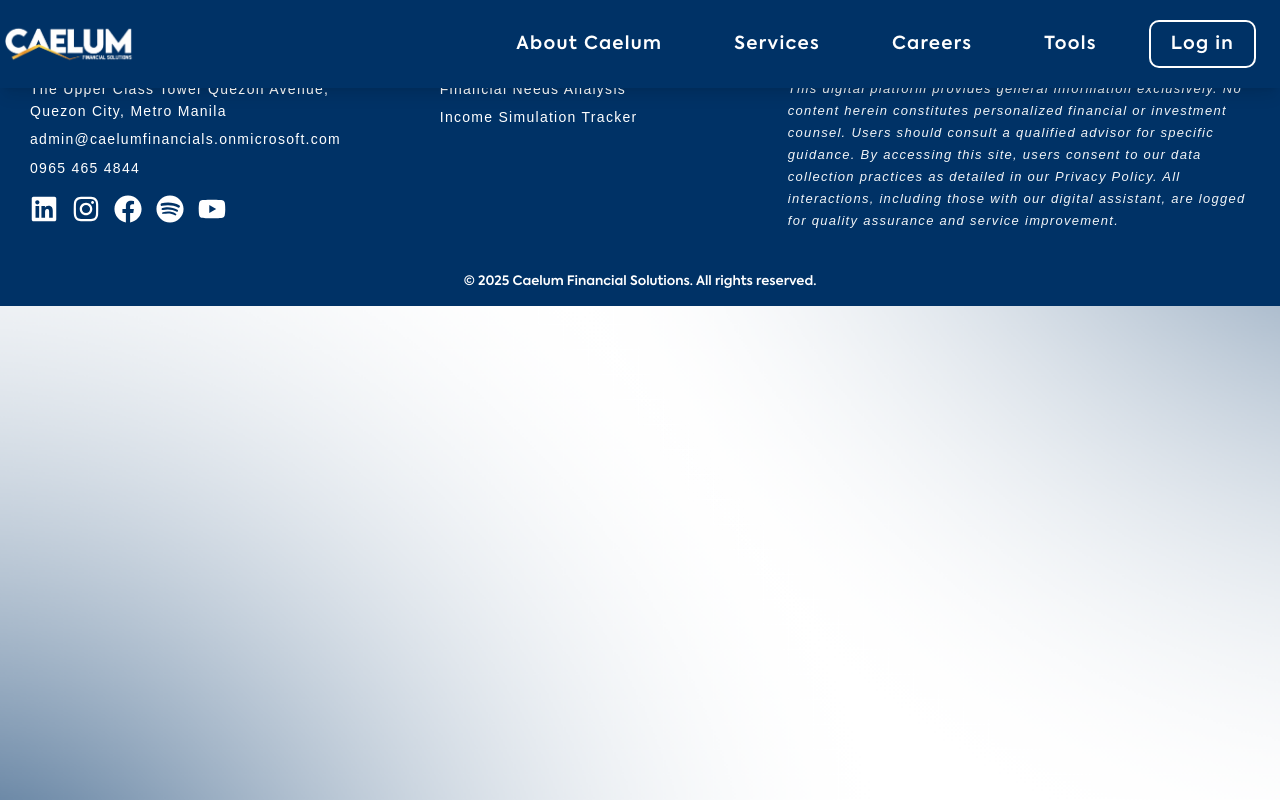
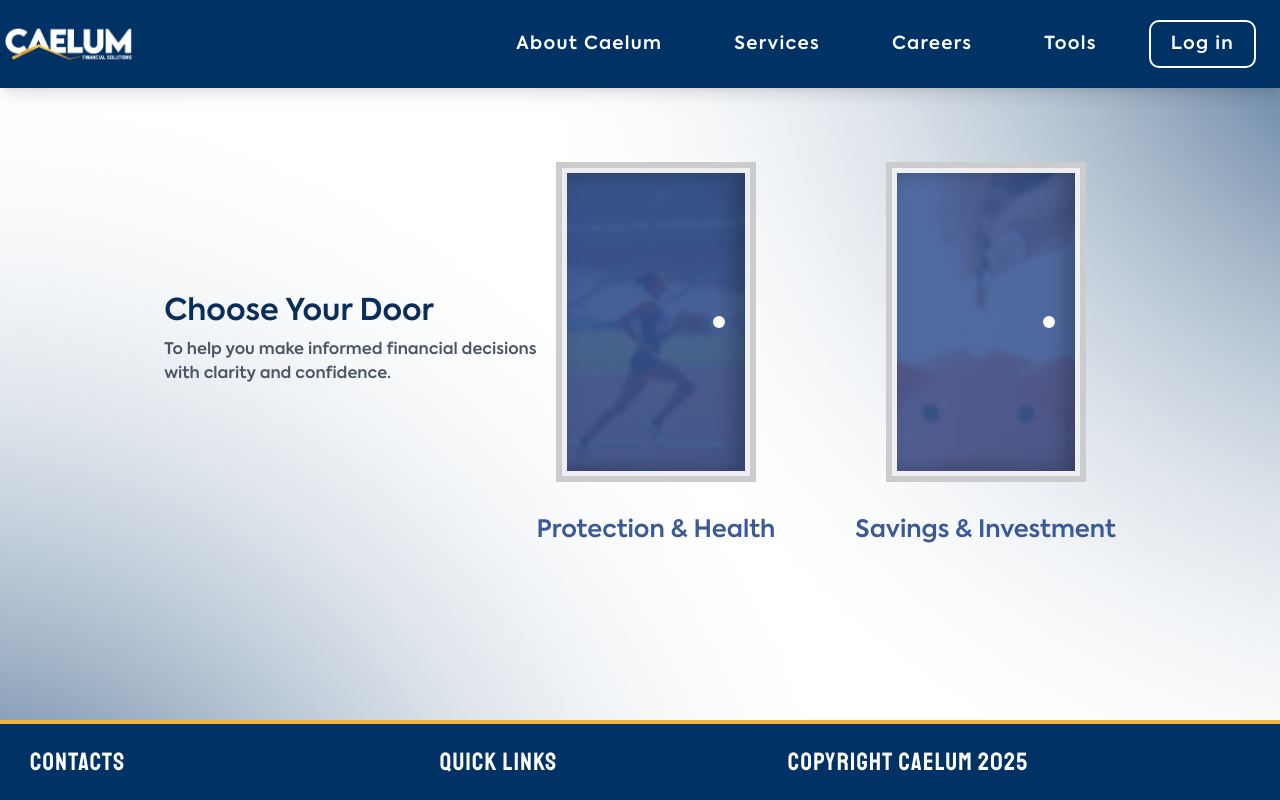
Before and after one commit to s3e0o/FNA-temp, a React (Vite) app in the folder frontend/: page /FNA/door in a window 1280 px wide. Shown: the top 800 px of the page. Built offline with nearby package versions, Linux system fonts and the light colour scheme.

Commit message:
door concept, route fixes

```diff
--- a/frontend/index.html
+++ b/frontend/index.html
@@ -4,7 +4,7 @@
   <meta charset="UTF-8">
   <meta name="viewport" content="width=device-width, initial-scale=1.0">
   <link href="/src/index.css" rel="stylesheet">
-  <link rel="icon" href="public/favicon.ico" />
+  <link rel="icon" href="/favicon.ico" />
 </head>
 <body>
   <div id="root"></div>
--- a/frontend/src/index.css
+++ b/frontend/src/index.css
@@ -247,3 +247,118 @@ body {
 .textarea {
   @apply w-full rounded-md border border-gray-200 px-4 py-3 shadow-md focus:outline-none focus:ring-2 focus:ring-blue-500 text-gray-700;
 }
+
+/* ===== Pick Your Door Styles ===== */
+.pyd-body {
+  height: 90vh;
+  display: flex;
+  justify-content: center;
+  align-items: center;
+  margin: 0;
+  font-family: Axiforma, sans-serif;
+}
+
+.pyd-container {
+  text-align: center;
+  position: relative;
+  cursor: pointer;
+  text-decoration: none;
+  color: inherit;
+}
+
+.pyd-door-frame {
+  width: 200px;
+  height: 320px;
+  border: 6px solid #ccc;
+  background: #395998;
+  perspective: 1000px;
+  margin: 0 auto 30px;
+  position: relative;
+}
+
+.pyd-message {
+  position: absolute;
+  inset: 0;
+  display: flex;
+  justify-content: center;
+  align-items: center;
+  padding: 20px;
+  text-align: right;
+  color: white;
+  font-size: 20px;
+  opacity: 0;
+  transition: opacity 0.3s ease;
+  z-index: 1;
+}
+
+.pyd-door-frame:hover .pyd-message {
+  opacity: 1;
+}
+
+.pyd-door {
+  width: 100%;
+  height: 100%;
+  background: rgba(57, 89, 152, 0.85); /* semi-transparent door */
+  border: 5px solid rgba(255, 255, 255, 0.9);
+  transform-origin: left center;
+  transition: transform 0.8s cubic-bezier(.4, 0, .2, 1);
+  position: relative;
+  z-index: 2;
+  backdrop-filter: blur(2px);
+  box-shadow: inset -10px 0 20px rgba(0,0,0,0.25);
+}
+
+
+.pyd-door::after {
+  content: "";
+  width: 12px;
+  height: 12px;
+  background: white;
+  border-radius: 50%;
+  position: absolute;
+  right: 20px;
+  top: 50%;
+  transform: translateY(-50%);
+}
+
+.pyd-door-frame:hover .pyd-door {
+  transform: rotateY(-90deg);
+}
+
+.pyd-container h3 {
+  color: #395998;
+  font-size: 24px;
+  margin-bottom: 10px;
+}
+
+.pyd-doors {
+  display: flex;
+  gap: 80px;
+}
+
+/* Image behind the door */
+.pyd-door-image {
+  position: absolute;
+  inset: 0;
+  width: 100%;
+  height: 100%;
+  object-fit: cover;
+  opacity: 0;
+  transition: opacity 0.7s ease-in-out;
+  z-index: 1;
+  filter: brightness(0.9) contrast(1.05);
+}
+
+.pyd-door-image.active {
+  opacity: 1;
+}
+
+.pyd-door-frame::after {
+  content: "";
+  position: absolute;
+  inset: 0;
+  background: rgba(0, 0, 0, 0.10);
+  z-index: 1;
+  pointer-events: none;
+}
+/* ===== End Pick Your Door Styles ===== */
--- a/frontend/src/main.jsx
+++ b/frontend/src/main.jsx
@@ -21,6 +21,7 @@ import AppointmentForm from "./pages/AppointmentForm.jsx";
 import EducationDeets from "./pages/services/services-deets/EducationDeets.jsx";
 import RetirementDeets from "./pages/services/services-deets/RetirementDeets.jsx";
 import SavingsDeets from "./pages/services/services-deets/SavingsDeets.jsx";
+import Door from "./pages/services/yes_services/Door.jsx";
 
 ReactDOM.createRoot(document.getElementById("root")).render(
   <React.StrictMode>
@@ -32,14 +33,21 @@ ReactDOM.createRoot(document.getElementById("root")).render(
         <Route path="/FNA/AppointmentForm" element={<AppointmentForm />} />
 
         {/* If user chose yes */}
+        <Route path="/FNA/door" element={<Door />} />
+
+        {/* Services 1 */}
+        <Route path="/services/yes_services/LifeProHealth" element={<LifeProHealth />} />
+
+        {/* Services 2 */}
+        <Route path="/services/yes_services/SavEdRe" element={<SavEdRe />} />
+
+        {/* Services Questionnaire */}
         <Route path="/services/protection-health/HealthServices" element={<HealthServices />} />
         <Route path="/services/savings-investments/Savings" element={<Savings />} />
         <Route path="/services/protection-health/LifeProtection" element={<LifeProtection />} />
-        <Route path="/services/protection-health/health-services/HealthServices" element={<HealthServices />} />
         <Route path="/services/savings-investments/Education" element={<Education />} />
         <Route path="/services/savings-investments/Retirement" element={<Retirement />} />
-        <Route path="/services/yes_services/LifeProHealth" element={<LifeProHealth />} />
-        <Route path="/services/yes_services/SavEdRe" element={<SavEdRe />} />
+
 
         {/* If user chose no */}
         <Route path="/FNA/OurServices" element={<OurServices />} />
--- a/frontend/src/pages/AppointmentForm.jsx
+++ b/frontend/src/pages/AppointmentForm.jsx
@@ -138,7 +138,7 @@ export default function AppointmentForm() {
             {/* Close Button */}
             <button
             onClick={() => setShowThankYou(false)}
-            className="absolute top-4 right-4 text-gray-500 hover:text-gray-700 text-xxl"
+            className="absolute top-4 right-4 text-gray-500 hover:text-gray-700 text-xxl cursor-pointer"
             >
             ×
             </button>
--- a/frontend/src/pages/FNAHomePage.jsx
+++ b/frontend/src/pages/FNAHomePage.jsx
@@ -21,7 +21,7 @@ const FNAHomePage = () => {
 
           <div className="fna-actions flex gap-4 justify-center">
             <button
-              onClick={() => navigate("/FNA/Yes")}
+              onClick={() => navigate("/FNA/door")}
               className="px-6 py-3 bg-green-600 text-white rounded-md hover:bg-green-700 transition"
             >
               Yes
--- /dev/null
+++ b/frontend/src/pages/services/yes_services/Door.jsx
@@ -0,0 +1,92 @@
+import React, { useEffect, useState } from "react";
+import { Link } from "react-router-dom";
+
+// Protection & Health
+import health from "../../../assets/images/health.jpg";
+import life from "../../../assets/images/life-protection.jpg";
+
+// Savings & Investment
+import education from "../../../assets/images/education.jpg";
+import savings from "../../../assets/images/savings.jpg";
+import retirement from "../../../assets/images/retirement.jpg";
+
+const protectionImages = [life, health];
+const savingsImages = [education, savings, retirement];
+
+const Door = () => {
+  const [leftIndex, setLeftIndex] = useState(0);
+  const [rightIndex, setRightIndex] = useState(0);
+
+  useEffect(() => {
+    document.title = "Door | Financial Needs Analysis";
+
+    const leftTimer = setInterval(() => {
+      setLeftIndex((prev) => (prev + 1) % protectionImages.length);
+    }, 3500);
+
+    const rightTimer = setInterval(() => {
+      setRightIndex((prev) => (prev + 1) % savingsImages.length);
+    }, 3500);
+
+    return () => {
+      clearInterval(leftTimer);
+      clearInterval(rightTimer);
+    };
+  }, []);
+
+  return (
+    <div className="pyd-body">
+      <div className="text-left mb-10">
+        <h1 className="text-2xl md:text-3xl font-bold text-[#0a2e5c]">
+          Choose Your Door
+        </h1>
+        <p className="mt-2 text-gray-600 max-w-2xl">
+          To help you make informed financial decisions <br />
+          with clarity and confidence.
+        </p>
+      </div>
+
+      <div className="pyd-doors">
+
+        {/* ===== Protection & Health ===== */}
+        <Link to="/services/yes_services/LifeProHealth" className="pyd-container">
+          <div className="pyd-door-frame">
+            {protectionImages.map((img, index) => (
+              <img
+                key={index}
+                src={img}
+                className={`pyd-door-image ${
+                  index === leftIndex ? "active" : ""
+                }`}
+                alt="Protection"
+              />
+            ))}
+            <div className="pyd-door"></div>
+          </div>
+          <h3>Protection & Health</h3>
+        </Link>
+
+        {/* ===== Savings & Investment ===== */}
+        <Link to="/services/yes_services/SavEdRe" className="pyd-container">
+          <div className="pyd-door-frame savings">
+            {savingsImages.map((img, index) => (
+              <img
+                key={index}
+                src={img}
+                className={`pyd-door-image ${
+                  index === rightIndex ? "active" : ""
+                }`}
+                alt="Savings"
+              />
+            ))}
+            <div className="pyd-door"></div>
+          </div>
+          <h3>Savings & Investment</h3>
+        </Link>
+
+      </div>
+    </div>
+  );
+};
+
+export default Door;
--- a/frontend/src/pages/services/yes_services/LifeProHealth.jsx
+++ b/frontend/src/pages/services/yes_services/LifeProHealth.jsx
@@ -28,14 +28,14 @@ export default function LifeProHealth() {
     <div className="px-12 py-20">
       {/* Back */}
       <Link
-        to="/FNA/HomePage"
+        to="/FNA/door"
         className="relative inline-block text-[#395998] font-medium mb-5 mt-10
                    after:content-[''] after:absolute after:left-0 after:-bottom-1
                    after:w-0 after:h-[2.5px] after:bg-[#F4B43C]
                    after:transition-all after:duration-300
                    hover:after:w-full"
       >
-        ← Back
+        ← Back to Choose Your Door
       </Link>
 
       {/* Title */}
@@ -80,10 +80,10 @@ export default function LifeProHealth() {
               {/* Learn More */}
               <Link
                 to={service.link}
-                className="mt-4 text-sm font-medium text-white flex items-center gap-1
+                className="mt-4 text-sm font-medium text-white hover:text-[#F4B43C] flex items-center gap-1
                            opacity-0 translate-y-2 transition-all duration-300
                            group-hover:opacity-100 group-hover:translate-y-0
-                           cursor-default"
+                           cursor-default cursor-pointer"
               >
                 Take the test →
               </Link>
--- a/frontend/src/pages/services/yes_services/SavEdRe.jsx
+++ b/frontend/src/pages/services/yes_services/SavEdRe.jsx
@@ -35,14 +35,14 @@ export default function SavEdRe() {
     <div className="px-12 py-20">
       {/* Back */}
       <Link
-        to="/FNA/HomePage"
+        to="/FNA/door"
         className="relative inline-block text-[#395998] font-medium mb-5 mt-10
                    after:content-[''] after:absolute after:left-0 after:-bottom-1
                    after:w-0 after:h-[2.5px] after:bg-[#F4B43C]
                    after:transition-all after:duration-300
                    hover:after:w-full"
       >
-        ← Back
+        ← Back to Choose Your Door
       </Link>
 
       {/* Title */}
```
